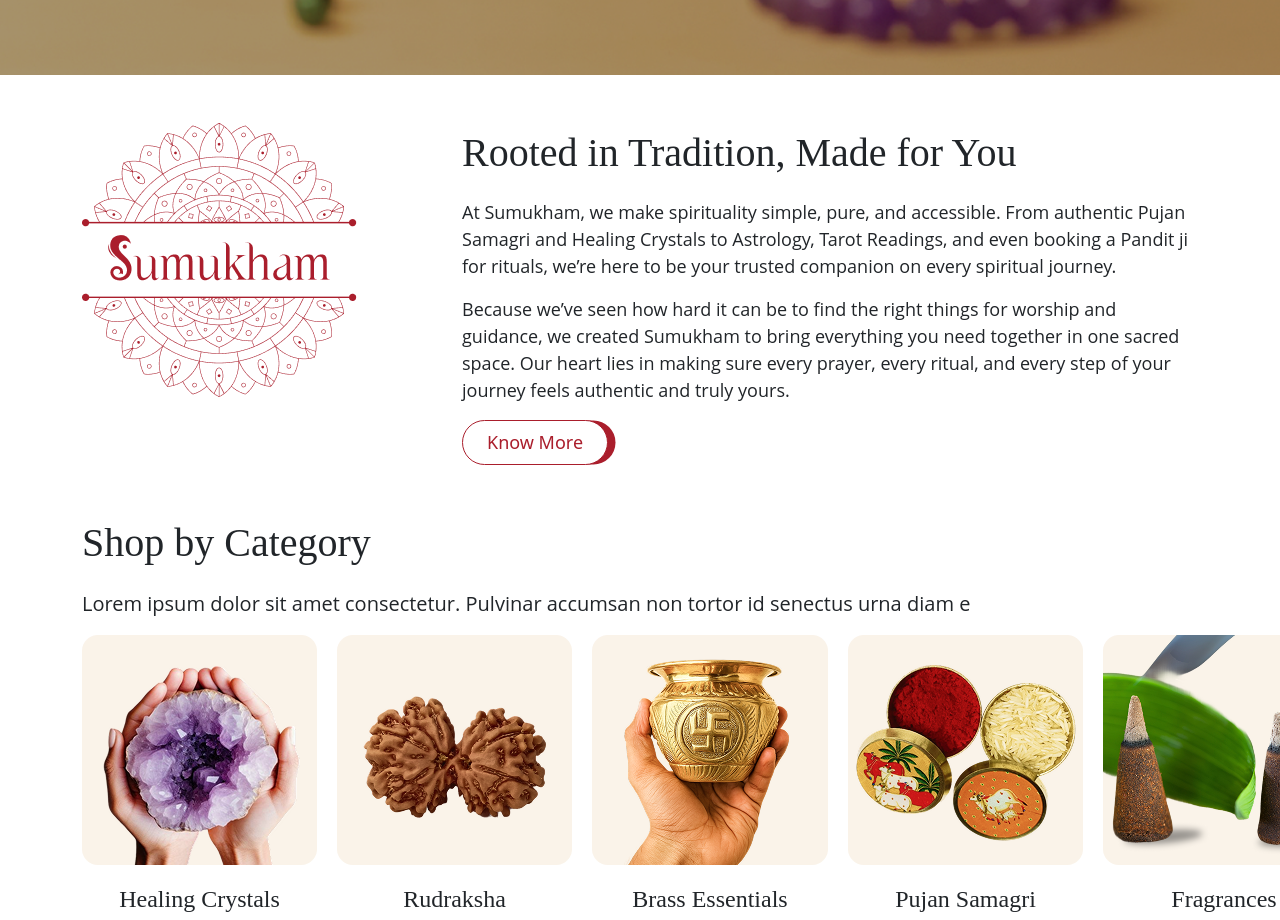
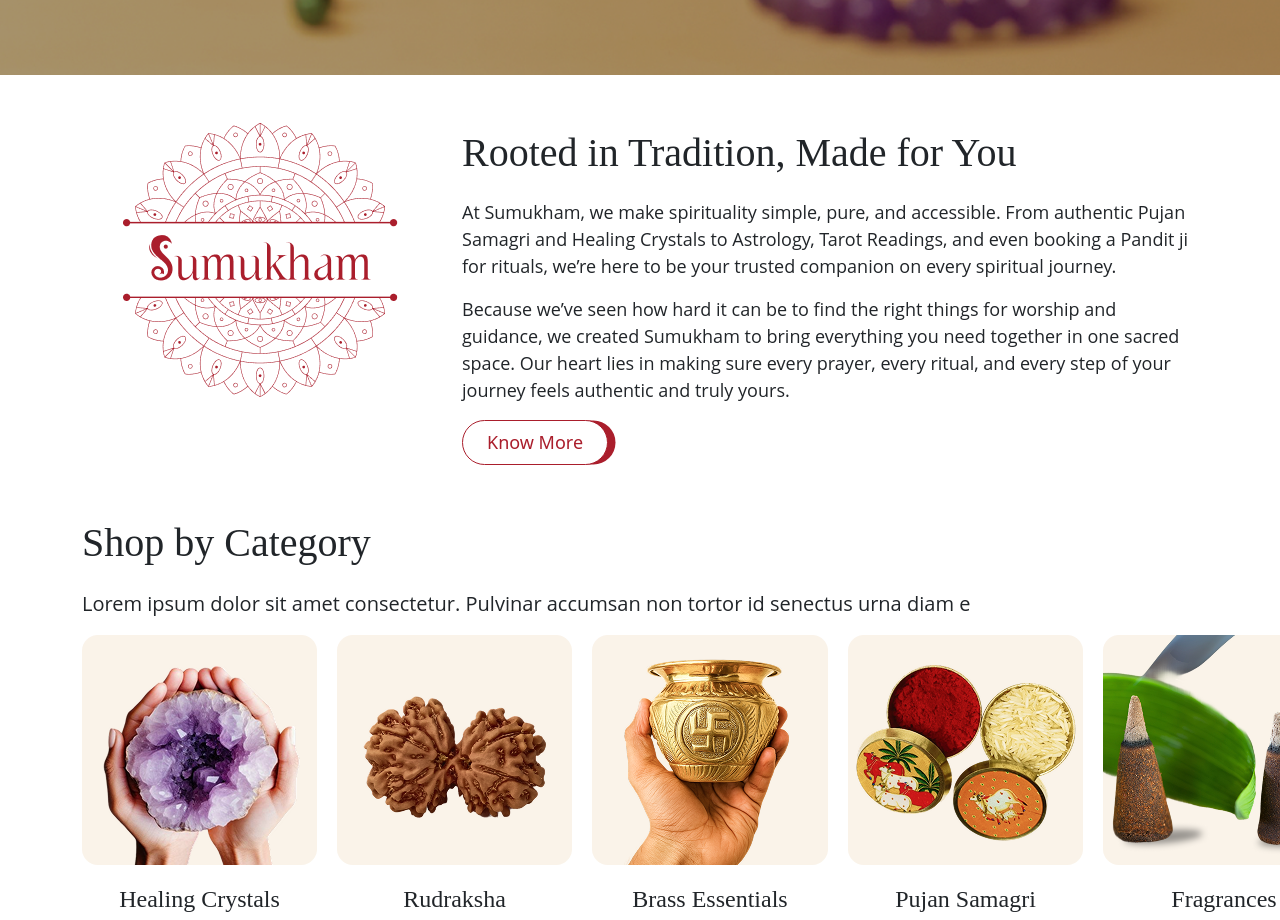
Before and after one commit to sumant1512/sumukham, an Angular app: page / in a window 1280 px wide. Shown: the part 790-1710 px from the top of the page. Built offline with nearby package versions, Linux system fonts and the light colour scheme; a web font is replaced by a local one.

Commit message:
removed the margin changes

```diff
--- a/src/app/home/about/about.component.html
+++ b/src/app/home/about/about.component.html
@@ -1,5 +1,5 @@
 <div class="row mt-5">
-  <div class="col-12 col-md-4">
+  <div class="col-12 col-md-4 text-center">
     <img class="img-fluid" src="sumukham.png" alt="Sumukham logo" />
   </div>
   <div class="col-12 col-md-8 mt-4 mt-md-0 text-center text-md-start">
--- a/src/app/shared/header/header.component.scss
+++ b/src/app/shared/header/header.component.scss
@@ -7,6 +7,7 @@
   border-bottom: 1px solid #eee;
   font-family: "Poppins", sans-serif;
   position: relative;
+  margin: 0;
 
   .logo span {
     font-size: 24px;
--- a/src/styles.scss
+++ b/src/styles.scss
@@ -1,8 +1,4 @@
 /* You can add global styles to this file, and also import other style files */
-
-body {
-  margin: 0px;
-}
 
 .sumukham-h-1 {
   font-size: 40px !important;
```
